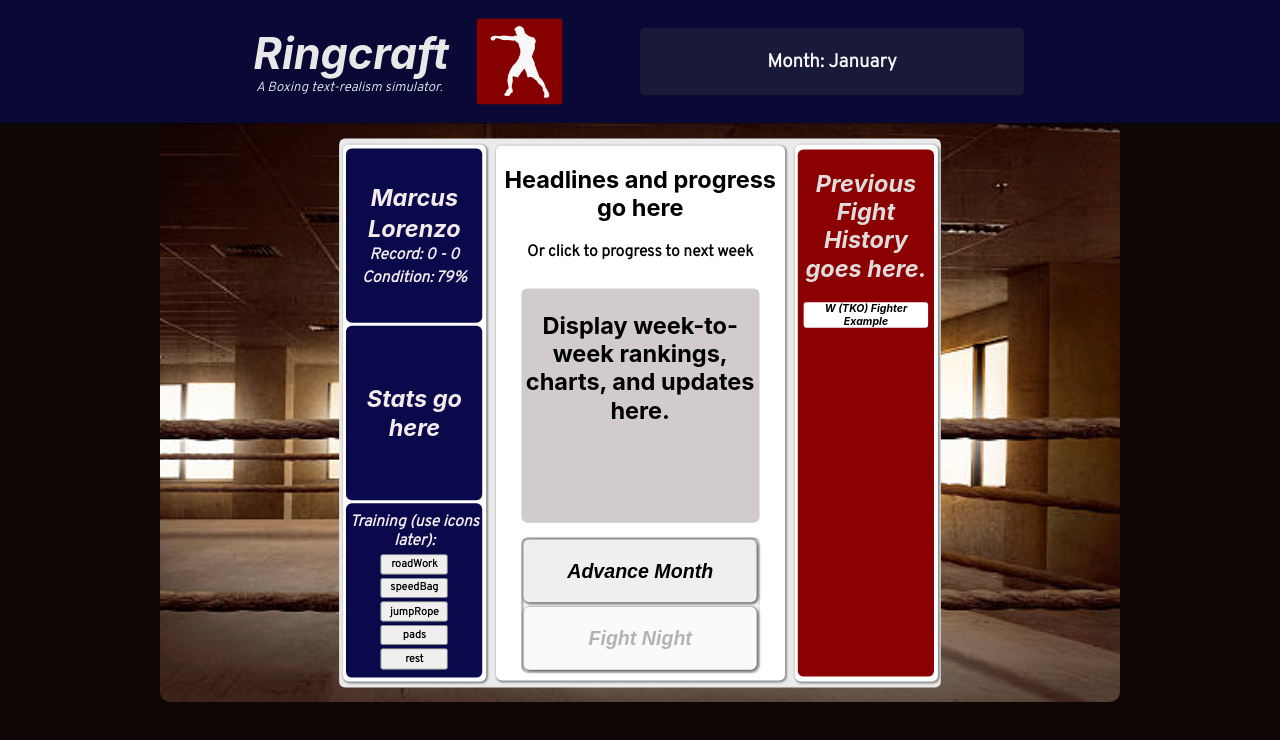
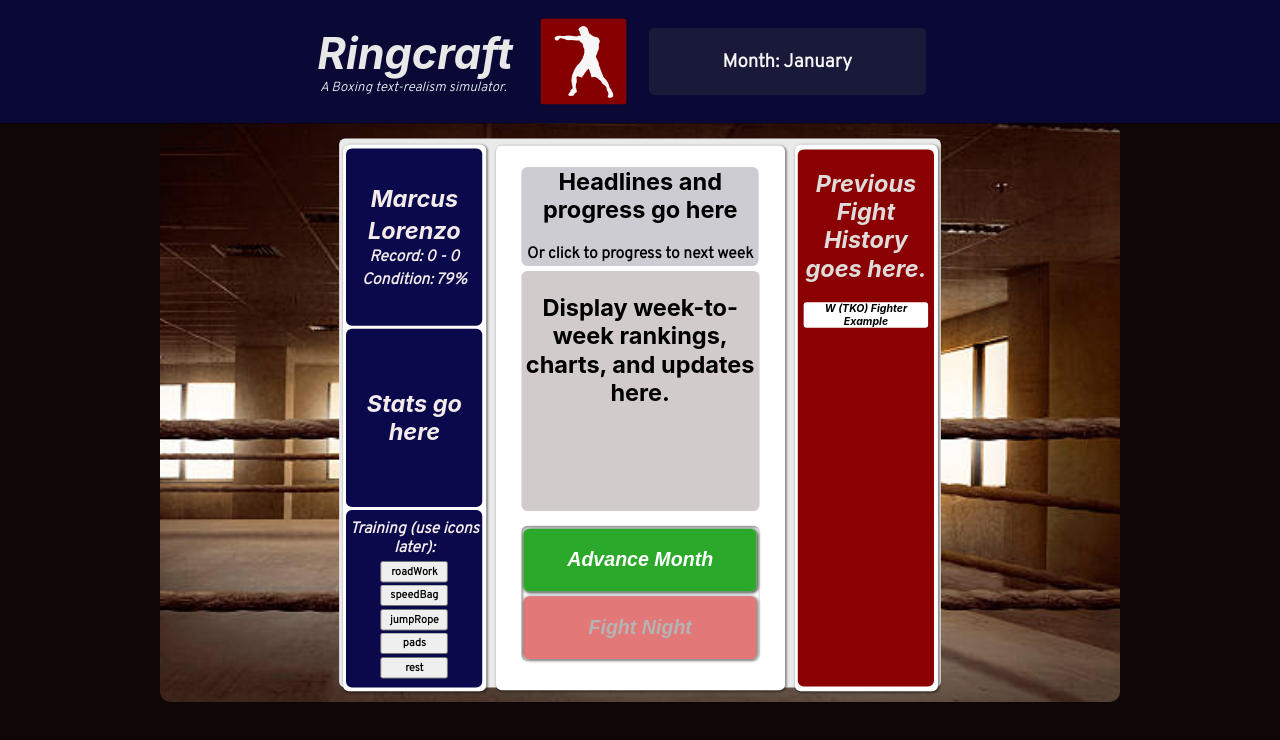
Before and after one commit to marcusanthonylorenzo/boxing-simulator, a React (Create React App) app in the folder client/: page / in a window 1280 px wide. Shown: the top 740 px of the page. Built offline with nearby package versions, Linux system fonts and the light colour scheme; the HTML template or start-up script is replaced by a standard one; a web font is replaced by a local one.

Commit message:
set prototype layout for UI

```diff
--- a/client/src/App.js
+++ b/client/src/App.js
@@ -6,11 +6,10 @@ import FightEngine from './Components/FightEngine/FightEngine'
 import temp from './Components/Helpers/Data'
 
 function App() {
-  const { user, enemy, urls } = temp();
+  const { user, enemy, urls } = temp(); //import new fighters here
   const [ changeAppBgColor, setChangeAppBgColor ] = useState(`rgb(234, 234, 234);`);
   const [ fightNumber, setFightNumber ] = useState(0);
   const [ prevFightNumber, setPrevFightNumber ] = useState(fightNumber)
-
   const [monthCounter, setMonthCounter] = useState(0);
   const [advanceMonth, setAdvanceMonth] = useState(false);
 
@@ -42,12 +41,10 @@ function App() {
   const updateDataCollections = (input) => {
     setFightDataCollection(prev => [...prev, { matchDetails: input, matchId: fightNumber }])
   }
-  console.log(fightDataCollection)
 
   const persistInLocalStorage = (key, item) => {
     localStorage.setItem(key, item);
   }
-
 
 
   return (
--- a/client/src/Components/FightEngine/FightEngine.js
+++ b/client/src/Components/FightEngine/FightEngine.js
@@ -26,7 +26,7 @@ const FightEngine = (
   const [punchCount, setPunchCount] = useState([]); //data for each punch/counter punch thrown, for historical fight record
   const [rateOfExchange] = useState(10);  //toggle number of punches in one round based on boxer handSpeed
   const [exchangeCount, setExchangeCount] = useState(0);  //count number of times boxers enter a scrap
-  const [delay] = useState(1000);  //toggle rate of text ouput
+  const [delay] = useState(2000);  //toggle rate of text ouput
 
   /***  Match specific state ***/
   const [ko, setKo] = useState(false);
--- a/client/src/Components/Interface/Navbar/Navbar.css
+++ b/client/src/Components/Interface/Navbar/Navbar.css
@@ -25,9 +25,10 @@
   position: relative;
   justify-content: center;
   align-items: center;
+  width: 60%;
   height: 10%;
   margin: 0;
-  left: 15%;
+  left: 50%;
 }
 
 .navbar-title h5 {
@@ -64,8 +65,8 @@
   align-items: center;
   background-color: rgba(55, 55, 70, 0.366);
   margin: 0;
-  margin-left: 20%;
-  width: 90%;
+  margin-left: 22%;
+  width: 65%;
   height: 55%;
   border-radius: 5px;
 }
--- a/client/src/Components/Interface/Navbar/Navbar.js
+++ b/client/src/Components/Interface/Navbar/Navbar.js
@@ -25,7 +25,6 @@ const Navbar = ({roundCount, monthCounter, roundOver, fightNight }) => {
     }
   }
 
-
   return (
     <div className="Navbar">
 
--- a/client/src/Pages/Home/Home.css
+++ b/client/src/Pages/Home/Home.css
@@ -68,6 +68,18 @@
 }
 
 /*** Center Grid section ***/
+
+.headlines {
+  display: flex;
+  justify-content: center;
+  align-items: center;
+  background-color: rgb(204, 204, 210);
+  border-radius: 6px;
+  width: 80%;
+  height: 15%;
+  padding: 3% 1%;
+}
+
 #home-gym-feed {
   display: flex;
   flex-direction: column;
@@ -130,12 +142,30 @@
   border-radius: 6px;
 }
 
+.home-buttons:active, .training-buttons:active {
+  transform: scale(0.95);
+}
+
+.home-buttons:disabled {
+  opacity: 70%;
+  color: rgb(151, 149, 149);
+}
+
 .home-buttons:hover {
-  background-color: rgb(219, 116, 105);
   color:rgb(242, 242, 234);
   cursor: pointer;
+  opacity: 90%;
 }
 
+.advance {
+  background-color: rgba(26, 162, 26, 0.923);
+  color: white;
+}
+
+.to-fight {
+  background-color: #d64040;
+  color: white;
+}
 
 /*** Right Grid section ***/
 
--- a/client/src/Pages/Home/Home.js
+++ b/client/src/Pages/Home/Home.js
@@ -80,10 +80,11 @@ const Home = (
 
         <div className='home-gym-main'>
           <div className='headlines'>
-            <h2>Headlines and progress go here</h2>
-            <h4>Or click to progress to next week</h4>
+            <div className='headlines-container'>
+              <h2>Headlines and progress go here</h2>
+              <h4>Or click to progress to next week</h4>
+            </div>
           </div>
-
 
           <div className={`inner-container`} id={`home-gym-feed`}>
             <div className='home-gym-display'>
@@ -92,7 +93,7 @@ const Home = (
 
             <div className="home-options">
               <div className="home-select-menu">
-                <button className={`home-buttons`} disabled={advanceMonth}
+                <button className={`home-buttons advance`} disabled={advanceMonth}
                 onClick={()=> {
                   setMonthCounter(monthCounter+1)
                   setTrainingFinished(false);
@@ -100,7 +101,7 @@ const Home = (
                 }}>
                   <h2>Advance Month</h2>
                 </button>
-                <button className={`home-buttons`} disabled={disableFightBtn}
+                <button className={`home-buttons to-fight`} disabled={disableFightBtn}
                   onClick={(e)=> {
                     e.preventDefault();
                     setFightOver(false);
```
